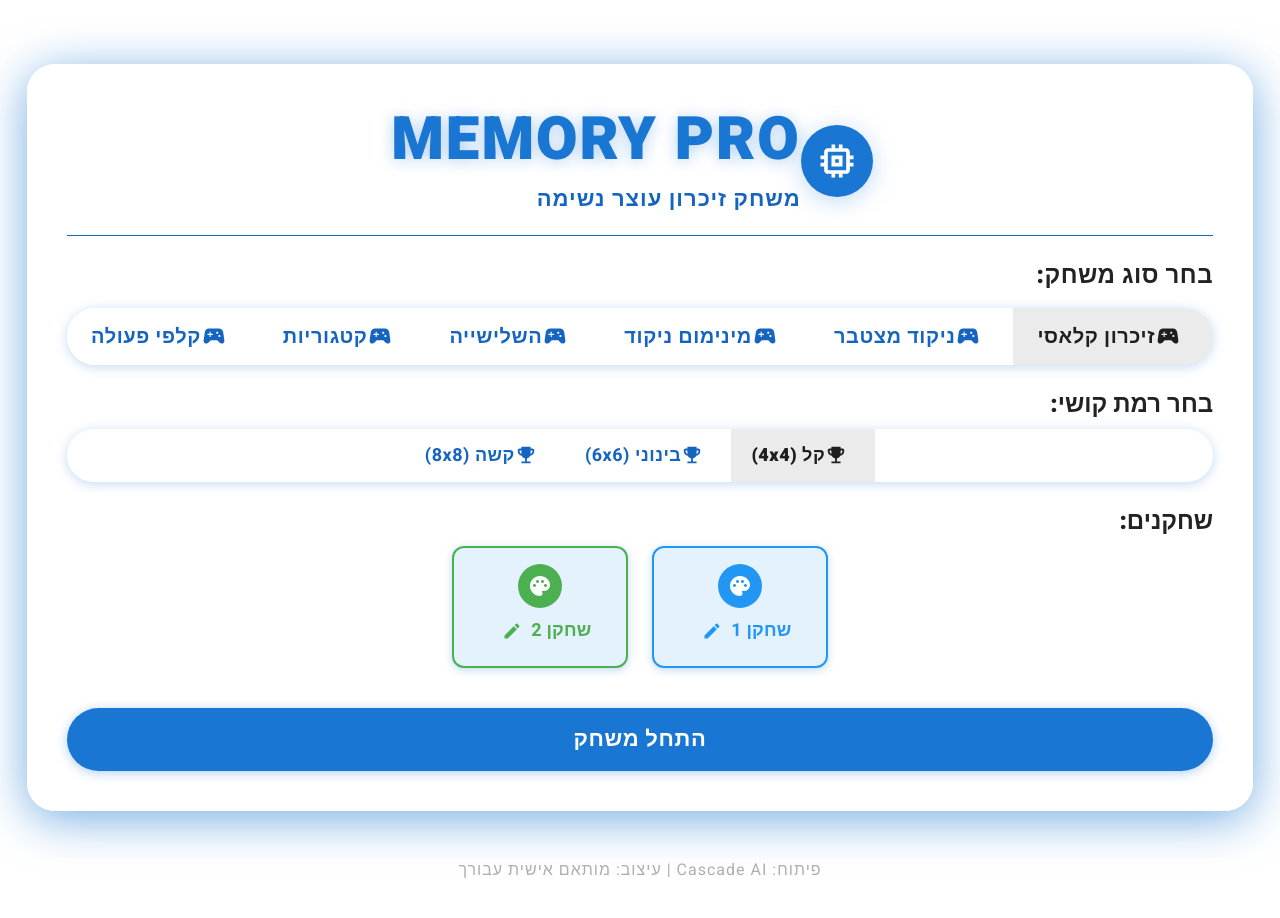
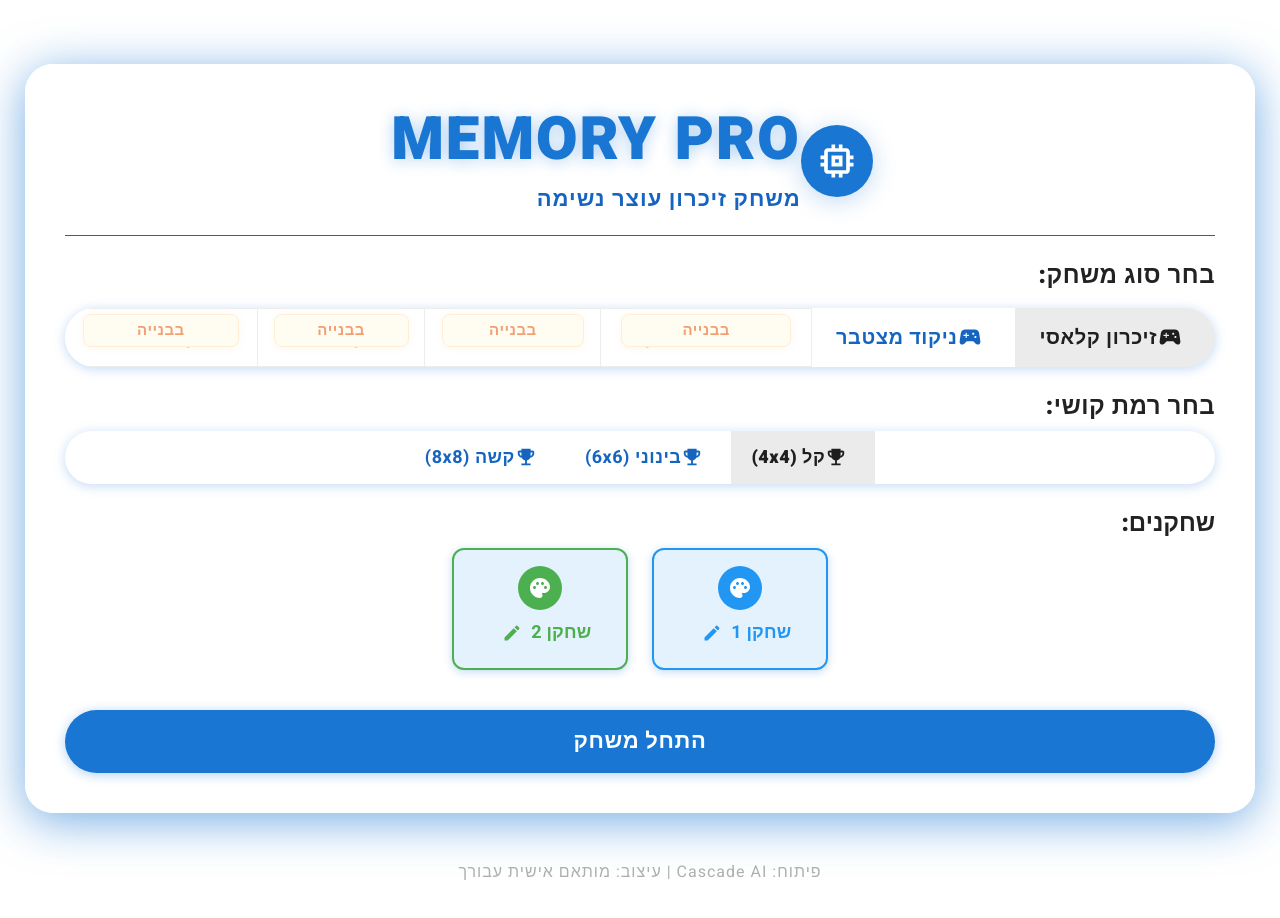
Before and after one commit to shlomoi10/memorys, a React (Create React App) app: page / in a window 1280 px wide. Shown: the top 918 px of the page. Built offline with nearby package versions, Linux system fonts and the light colour scheme.

Commit message:
השבתת משחקים שאינם קלאסי/ניקוד מצטבר, הצגת תווית 'בבנייה' על כפתוריהם במסך הראשי

```diff
--- a/src/components/StartScreen.tsx
+++ b/src/components/StartScreen.tsx
@@ -85,13 +85,19 @@ export default function StartScreen({
           <ToggleButtonGroup
             value={selectedGame}
             exclusive
-            onChange={(_, val) => val && setSelectedGame(val)}
+            onChange={(_, val) => {
+              // לא לאפשר לחיצה על משחקים לא זמינים
+              if (val === 'classic' || val === 'cumulative') setSelectedGame(val);
+            }}
             sx={{ mb: 3, display: 'flex', justifyContent: 'center', overflow: 'hidden', borderRadius: 99, fontFamily: 'Heebo, Varela Round, Arial, sans-serif !important', boxShadow: '0 2px 12px #1976d244' }}
           >
-            {gameVariants.map((g: { key: string; name: string }, idx) => (
+            {gameVariants.map((g: { key: string; name: string }, idx) => {
+              const isDisabled = g.key !== 'classic' && g.key !== 'cumulative';
+              return (
                 <ToggleButton
                   key={g.key}
                   value={g.key}
+                  disabled={isDisabled}
                   sx={{
                     fontSize: 20,
                     px: 3,
@@ -112,14 +118,42 @@ export default function StartScreen({
                     minWidth: 120,
                     boxSizing: 'border-box',
                     zIndex: selectedGame === g.key ? 2 : 1,
+                    opacity: isDisabled ? 0.55 : 1,
+                    cursor: isDisabled ? 'not-allowed' : 'pointer',
+                    position: 'relative',
                   }}
                 >
                   <SportsEsportsIcon sx={{ mr: 1, fontSize: 26 }} />
                   {g.name}
+                  {/* טול־טיפ "בבנייה" */}
+                  {isDisabled && (
+                    <Box sx={{
+                      position: 'absolute',
+                      top: 5,
+                      left: 0,
+                      right: 0,
+                      mx: 'auto',
+                      width: '80%',
+                      bgcolor: '#fffbe7',
+                      color: '#e65100',
+                      borderRadius: 2,
+                      fontWeight: 800,
+                      fontSize: 15,
+                      py: 0.3,
+                      textAlign: 'center',
+                      boxShadow: '0 1.5px 6px #ff980022',
+                      border: '1.5px solid #ffe0b2',
+                      pointerEvents: 'none',
+                      letterSpacing: 0.5,
+                    }}>
+                      בבנייה
+                    </Box>
+                  )}
                 </ToggleButton>
-            ))}
+              );
+            })}
           </ToggleButtonGroup>
-          <Typography variant="h5" sx={{ mb: 1, color: '#222', fontWeight: 800, fontFamily: 'Heebo, Varela Round, Arial, sans-serif !important' }}>בחר רמת קושי:</Typography>
+          <Typography variant="h5" sx={{ mb: 1, color: '#222', fontWeight: 800, letterSpacing: 0.5, fontFamily: 'Heebo, Varela Round, Arial, sans-serif !important' }}>בחר רמת קושי:</Typography>
           <ToggleButtonGroup
             value={boardSize}
             exclusive
```
Lines whose indentation alone changed are shown as unchanged.
